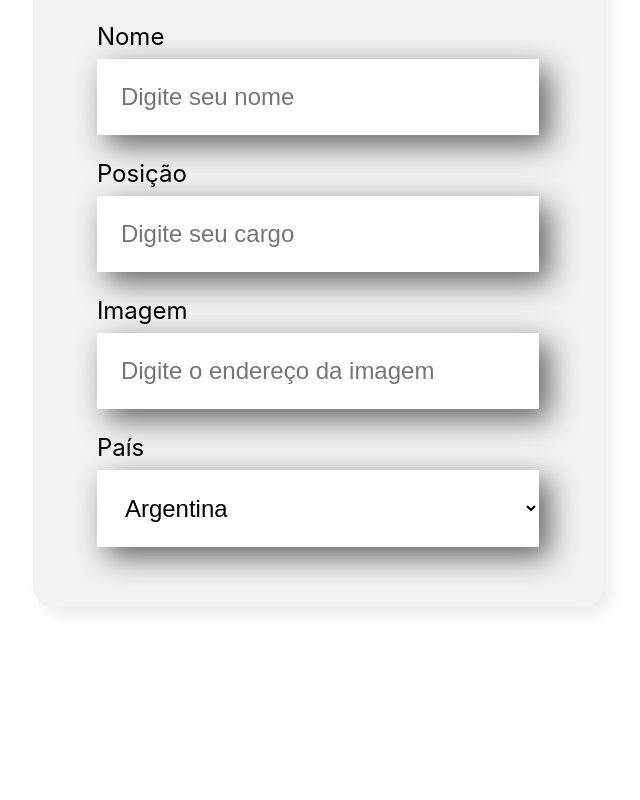
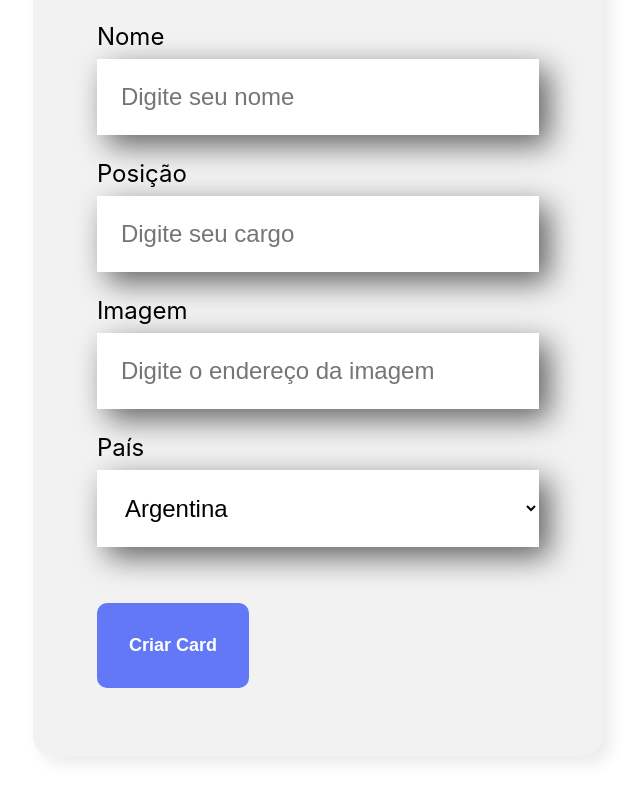
Before and after one commit to andre-franciosi/organo, a React (Create React App) app: page / in a window 1280 px wide. Shown: the part 665-1465 px from the top of the page, without its empty margins (322-962 px from the left). Before the commit the page ends 1352 px from the top, so only its background shows below. Built offline with nearby package versions, Linux system fonts and the light colour scheme.

Commit message:
Add Botao
Adicionando botao para submit do jogador

```diff
--- /dev/null
+++ b/src/components/Botao/Botao.css
@@ -0,0 +1,15 @@
+.botao{
+    background-color: #6278F7;
+    border-radius: 10px;
+    font-weight: 700;
+    font-size: 18px;
+    padding: 32px;
+    border: none;
+    cursor: pointer;
+    color: #FFF;
+    margin:  32px 0;
+}
+
+.botao:hover{
+    background-color: #95FFD4;
+}
--- /dev/null
+++ b/src/components/Botao/index.js
@@ -0,0 +1,10 @@
+import './Botao.css'
+
+function Botao(props){
+    return(
+        <button className='botao'>
+            {props.children}
+        </button>
+    )
+}
+export default Botao
--- a/src/components/CampoTexto/index.js
+++ b/src/components/CampoTexto/index.js
@@ -4,7 +4,7 @@ const CampoTexto = (props) => {
     return(
         <div className="campo-texto">
             <label>{props.label}</label>
-            <input placeholder={props.placeholder}></input>
+            <input required={props.obrigatorio} placeholder={props.placeholder}></input>
         </div>
     )
 }
--- a/src/components/Formulario/index.js
+++ b/src/components/Formulario/index.js
@@ -1,3 +1,4 @@
+import Botao from "../Botao"
 import CampoTexto from "../CampoTexto"
 import ListaSuspensa from "../ListaSuspensa"
 import "./Formulario.css"
@@ -12,14 +13,19 @@ function Formulario() {
         'Inglaterra'
     ]
 
+    const aoSalvar = (evento) => {
+        evento.preventDefault()
+    }
+
     return (
         <section className="formulario">
-            <form>
+            <form onSubmit={aoSalvar}>
                 <h2> Preencha os dados para criar um card</h2>
-                <CampoTexto label="Nome" placeholder="Digite seu nome" />
-                <CampoTexto label="Posição" placeholder="Digite seu cargo" />
-                <CampoTexto label="Imagem" placeholder="Digite o endereço da imagem" />
-                <ListaSuspensa label = "País" itens={paises}/>
+                <CampoTexto obrigatorio={true} label="Nome" placeholder="Digite seu nome" />
+                <CampoTexto obrigatorio={true} label="Posição" placeholder="Digite seu cargo" />
+                <CampoTexto obrigatorio={true} label="Imagem" placeholder="Digite o endereço da imagem" />
+                <ListaSuspensa obrigatorio={true} label = "País" itens={paises}/>
+                <Botao>Criar Card</Botao>
             </form>
         </section>
     )
--- a/src/components/ListaSuspensa/index.js
+++ b/src/components/ListaSuspensa/index.js
@@ -4,7 +4,7 @@ function ListaSuspensa(props){
     return(
         <div className='lista-suspensa'>
             <label>{props.label}</label>
-            <select>
+            <select required={props.obrigatorio}>
                 {props.itens.map(item => {
                     return <option key={item}>{item}</option>})}
             </select>
```
